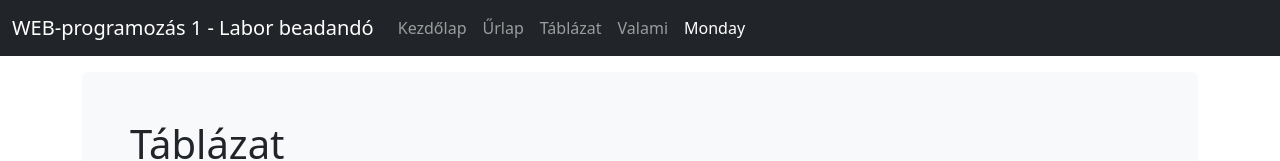
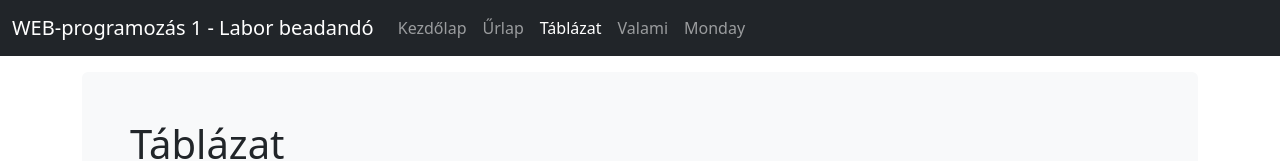
Before and after one commit to asdika01/gamf-web-prog-1-lab, a plain HTML site: page table.html in a window 1280 px wide. Shown: the top 161 px of the page. Drawn offline with Linux system fonts and the light colour scheme.

Commit message:
táblázat aktív lap fixálva

```diff
--- a/table.html
+++ b/table.html
@@ -28,13 +28,13 @@
             <a class="nav-link" href="./form.html">Űrlap</a>
           </li>
           <li class="nav-item">
-            <a class="nav-link" href="./table.html">Táblázat</a>
+            <a class="nav-link active" aria-current="page" href="./table.html">Táblázat</a>
           </li>
           <li class="nav-item">
             <a class="nav-link" href="./something.html">Valami</a>
           </li>
           <li class="nav-item">
-            <a class="nav-link active" aria-current="page" href="./monday.html">Monday</a>
+            <a class="nav-link" href="./monday.html">Monday</a>
           </li>
         </ul>
       </div>
```
